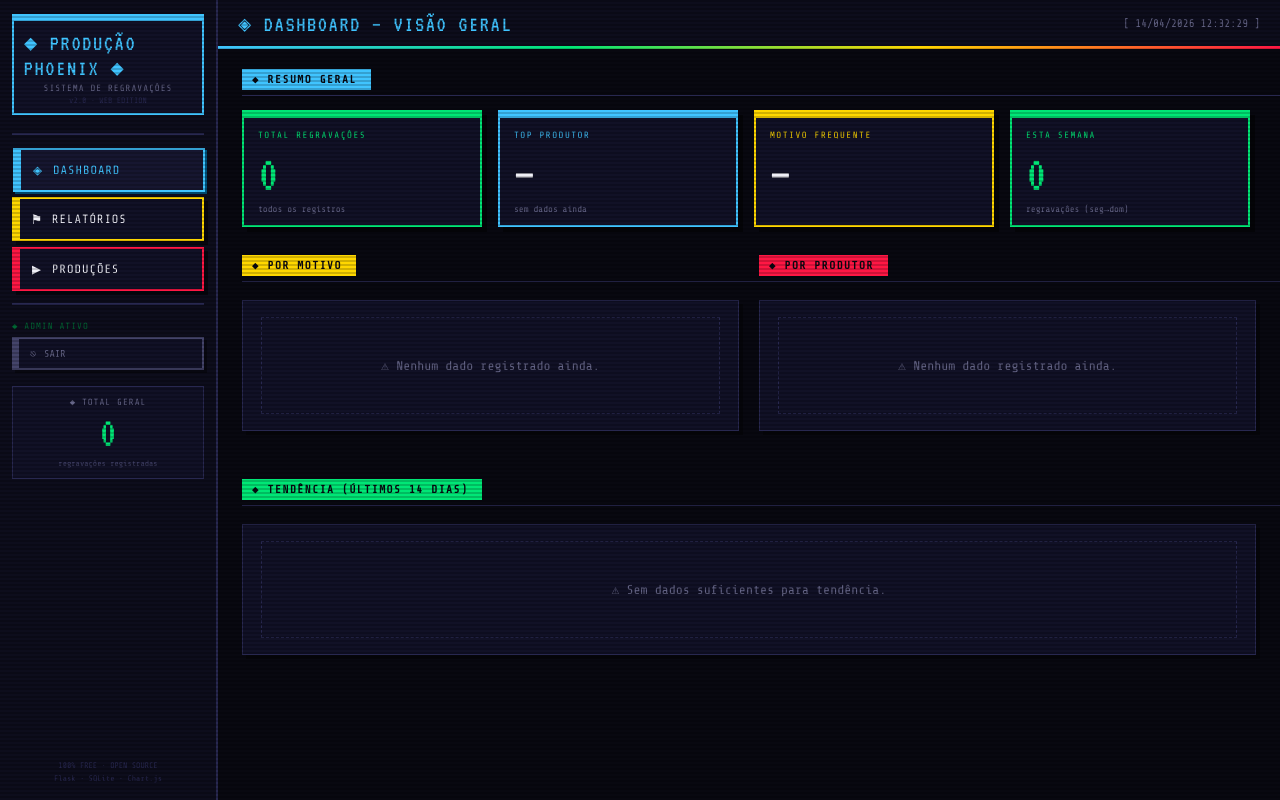
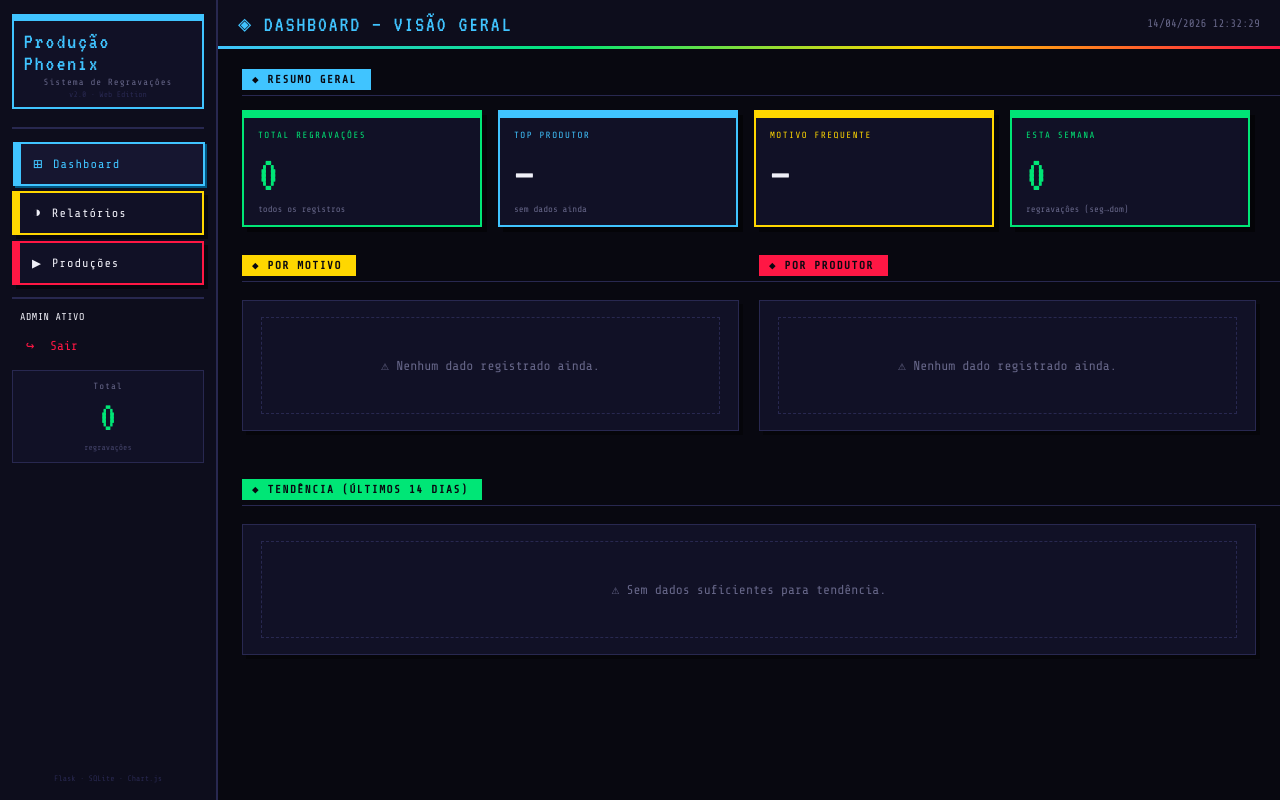
Before and after one commit to psiquase/rr-tracker, a Flask app: page /dashboard in a window 1280 px wide. Run offline with Flask 3, Linux system fonts and the light colour scheme; the visitor is signed in with stand-in values (Sample User, id 1); data that the repository does not hold is empty.

Commit message:
v3: auth + producoes - templates/base.html

```diff
--- a/templates/base.html
+++ b/templates/base.html
@@ -3,102 +3,91 @@
 <head>
   <meta charset="UTF-8"/>
   <meta name="viewport" content="width=device-width,initial-scale=1"/>
-  <title>◆ PRODUÇÃO PHOENIX — {% block title %}{% endblock %}</title>
+  <title>Produção Phoenix — {% block title %}{% endblock %}</title>
   <link rel="preconnect" href="https://fonts.googleapis.com"/>
-  <link href="https://fonts.googleapis.com/css2?family=Share+Tech+Mono&family=VT323&display=swap" rel="stylesheet"/>
+  <link href="https://fonts.googleapis.com/css2?family=Inter:wght@300;400;500;600;700&display=swap" rel="stylesheet"/>
   <link rel="stylesheet" href="/static/css/style.css"/>
   <script src="https://cdn.jsdelivr.net/npm/chart.js@4.4.0/dist/chart.umd.min.js"></script>
 </head>
 <body>
 
-<!-- ░░░░ SCANLINE OVERLAY ░░░░ -->
-<div class="scanlines" aria-hidden="true"></div>
-
-<!-- ░░░░ LAYOUT ░░░░ -->
 <div class="layout">
 
   <!-- ══ SIDEBAR ══════════════════════════════════════════ -->
   <aside class="sidebar">
 
-    <!-- Logo -->
     <div class="logo-block">
       <div class="logo-inner">
         <div class="logo-bar"></div>
-        <span class="logo-title">◆ PRODUÇÃO PHOENIX ◆</span>
-        <span class="logo-sub">SISTEMA DE REGRAVAÇÔES</span>
-        <span class="logo-ver">v2.0 · WEB EDITION</span>
+        <span class="logo-title">Produção Phoenix</span>
+        <span class="logo-sub">Sistema de Regravaçôes</span>
+        <span class="logo-ver">v2.0 · Web Edition</span>
       </div>
     </div>
 
     <div class="sidebar-divider"></div>
 
-    <!-- Nav -->
     <nav class="nav">
       {% if is_admin %}
-        <!-- ADMIN MENU -->
         <a href="/dashboard" class="pixel-btn blue {% if active=='dashboard' %}active{% endif %}">
           <span class="btn-stripe"></span>
-          <span class="btn-icon">◈</span>
-          <span class="btn-label">DASHBOARD</span>
+          <span class="btn-icon">⊞</span>
+          <span class="btn-label">Dashboard</span>
         </a>
         <a href="/reports" class="pixel-btn yellow {% if active=='reports' %}active{% endif %}">
           <span class="btn-stripe"></span>
-          <span class="btn-icon">⚑</span>
-          <span class="btn-label">RELATÓRIOS</span>
+          <span class="btn-icon">◑</span>
+          <span class="btn-label">Relatórios</span>
         </a>
         <a href="/productions" class="pixel-btn red {% if active=='productions' %}active{% endif %}">
           <span class="btn-stripe"></span>
           <span class="btn-icon">▶</span>
-          <span class="btn-label">PRODUÇÕES</span>
+          <span class="btn-label">Produções</span>
         </a>
       {% else %}
-        <!-- PUBLIC MENU -->
         <a href="/register" class="pixel-btn green {% if active=='register' %}active{% endif %}">
           <span class="btn-stripe"></span>
-          <span class="btn-icon">✚</span>
-          <span class="btn-label">REGRAVAÇÔES</span>
+          <span class="btn-icon">+</span>
+          <span class="btn-label">Regravaçôes</span>
         </a>
         <a href="/productions/new" class="pixel-btn red {% if active=='production_new' %}active{% endif %}">
           <span class="btn-stripe"></span>
           <span class="btn-icon">▶</span>
-          <span class="btn-label">NOVA PRODUÇÃO</span>
+          <span class="btn-label">Nova Produção</span>
         </a>
         <a href="/productions" class="pixel-btn blue {% if active=='productions' %}active{% endif %}">
           <span class="btn-stripe"></span>
-          <span class="btn-icon">◈</span>
-          <span class="btn-label">PRODUÇÕES</span>
+          <span class="btn-icon">⊞</span>
+          <span class="btn-label">Produções</span>
         </a>
       {% endif %}
     </nav>
 
     <div class="sidebar-divider"></div>
 
-    <!-- Auth block -->
-    <div style="padding:8px 12px">
+    <div style="padding:0 8px">
       {% if is_admin %}
-        <div style="font-size:9px;color:var(--g-dark);margin-bottom:6px;letter-spacing:1px">◆ ADMIN ATIVO</div>
-        <a href="/logout" style="display:flex;align-items:center;gap:8px;padding:9px 12px 9px 16px;font-size:10px;border:2px solid var(--gray);color:var(--gray2);text-decoration:none;background:var(--card);box-shadow:3px 3px 0 rgba(0,0,0,.4);position:relative">
-          <span style="position:absolute;left:0;top:0;bottom:0;width:5px;background:var(--gray)"></span>
-          <span>⎋</span> <span>SAIR</span>
+        <div style="font-size:10px;color:var(--text-tertiary);padding:4px 12px 6px;text-transform:uppercase;letter-spacing:0.5px">Admin ativo</div>
+        <a href="/logout" style="display:flex;align-items:center;gap:10px;padding:9px 12px;border-radius:var(--r-sm);text-decoration:none;font-size:13px;font-weight:500;color:var(--red);transition:background 0.12s" onmouseover="this.style.background='rgba(255,69,58,0.10)'" onmouseout="this.style.background='transparent'">
+          <span style="font-size:14px;width:20px;text-align:center">↪</span>
+          <span>Sair</span>
         </a>
       {% else %}
-        <div style="font-size:9px;color:var(--gray);margin-bottom:6px;letter-spacing:1px">◆ ÁREA RESTRITA</div>
-        <a href="/login" style="display:flex;align-items:center;gap:8px;padding:9px 12px 9px 16px;font-size:10px;border:2px solid var(--blue);color:var(--b-soft);text-decoration:none;background:var(--card);box-shadow:3px 3px 0 var(--b-dark);position:relative">
-          <span style="position:absolute;left:0;top:0;bottom:0;width:5px;background:var(--blue)"></span>
-          <span>🔒</span> <span>ACESSO ADMIN</span>
+        <div style="font-size:10px;color:var(--text-tertiary);padding:4px 12px 6px;text-transform:uppercase;letter-spacing:0.5px">Área restrita</div>
+        <a href="/login" style="display:flex;align-items:center;gap:10px;padding:9px 12px;border-radius:var(--r-sm);text-decoration:none;font-size:13px;font-weight:500;color:var(--blue);transition:background 0.12s" onmouseover="this.style.background='rgba(10,132,255,0.10)'" onmouseout="this.style.background='transparent'">
+          <span style="font-size:14px;width:20px;text-align:center">🔒</span>
+          <span>Acesso Admin</span>
         </a>
       {% endif %}
     </div>
 
-    <!-- Mini stat -->
     <div class="mini-stat" id="mini-stat-block">
-      <div class="mini-stat-label">◆ TOTAL GERAL</div>
+      <div class="mini-stat-label">Total</div>
       <div class="mini-stat-value" id="mini-total">—</div>
-      <div class="mini-stat-sub">regravaçôes registradas</div>
+      <div class="mini-stat-sub">regravaçôes</div>
     </div>
 
     <div class="sidebar-footer">
-      100% FREE · OPEN SOURCE<br/>
       Flask · SQLite · Chart.js
     </div>
   </aside>
@@ -106,15 +95,13 @@
   <!-- ══ MAIN ═════════════════════════════════════════════ -->
   <main class="main-area">
 
-    <!-- Header bar -->
     <header class="topbar">
-      <span class="topbar-title">{% block header_icon %}{% endblock %}&nbsp;{% block header_title %}{% endblock %}</span>
+      <span class="topbar-title">{% block header_icon %}{% endblock %} {% block header_title %}{% endblock %}</span>
       <span class="topbar-clock" id="clock"></span>
     </header>
 
     <div class="topbar-border"></div>
 
-    <!-- Page content -->
     <div class="page-content">
       {% block content %}{% endblock %}
     </div>
@@ -123,18 +110,15 @@
 </div>
 
 <script>
-  // Clock
   function tick(){
     const n = new Date();
-    const pad = v => String(v).padStart(2,'0');
+    const p = v => String(v).padStart(2,'0');
     document.getElementById('clock').textContent =
-      `[ ${pad(n.getDate())}/${pad(n.getMonth()+1)}/${n.getFullYear()}  ${pad(n.getHours())}:${pad(n.getMinutes())}:${pad(n.getSeconds())} ]`;
+      `${p(n.getDate())}/${p(n.getMonth()+1)}/${n.getFullYear()}  ${p(n.getHours())}:${p(n.getMinutes())}:${p(n.getSeconds())}`;
   }
   tick(); setInterval(tick, 1000);
 
-  // Mini-stat total
   fetch('/api/chart-data').then(r=>r.json()).then(d=>{
-    // sum all producers
     const total = d.producers.reduce((s,p)=>s+p.total, 0);
     const el = document.getElementById('mini-total');
     el.textContent = total;
```
